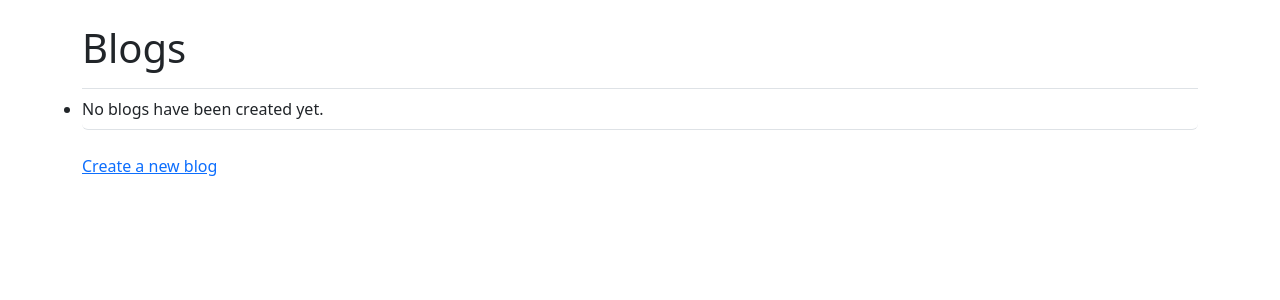
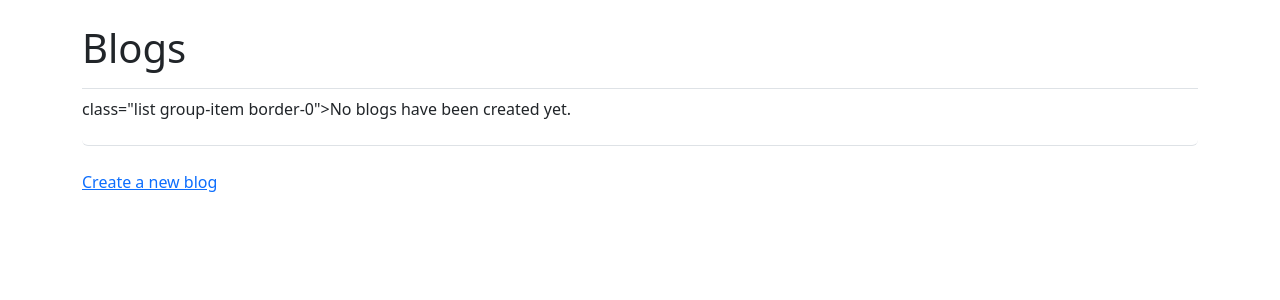
Before and after one commit to TylerPrice7/blog_project, a Django app: page /blogs/ in a window 1280 px wide. Shown: the part 58-358 px from the top of the page. Run offline with Django 4.2, Linux system fonts and the light colour scheme; data that the repository does not hold is empty; some libraries are stand-ins or nearby versions.

Commit message:
Message when there are no blogs added no longer  appears as a list.

```diff
--- a/blogs/templates/blogs/blogs.html
+++ b/blogs/templates/blogs/blogs.html
@@ -13,7 +13,7 @@
         {{ blog.text }}</a>
     </li>
     {% empty %}
-      <li class="list group-item border-0">No blogs have been created yet.</li>
+      <p>class="list group-item border-0">No blogs have been created yet.</p>
     {% endfor %}
   </ul>
 
```
